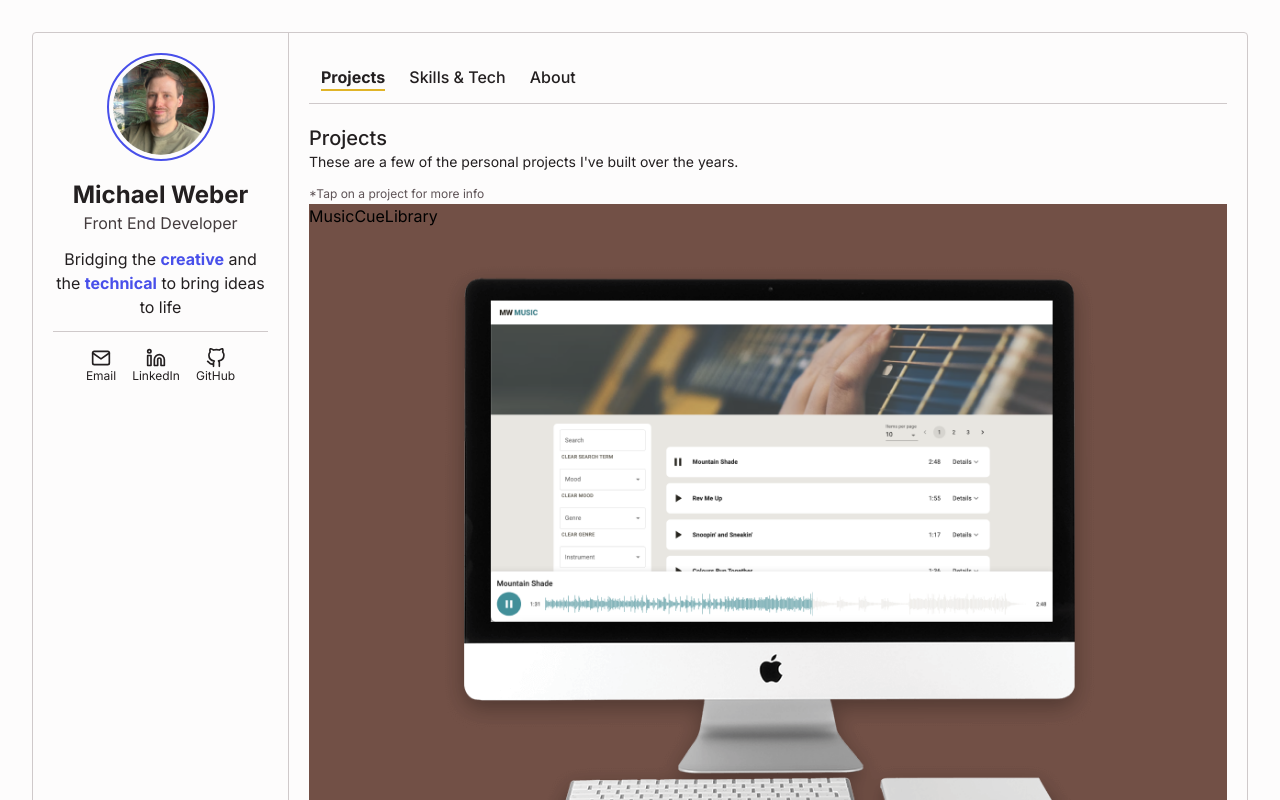
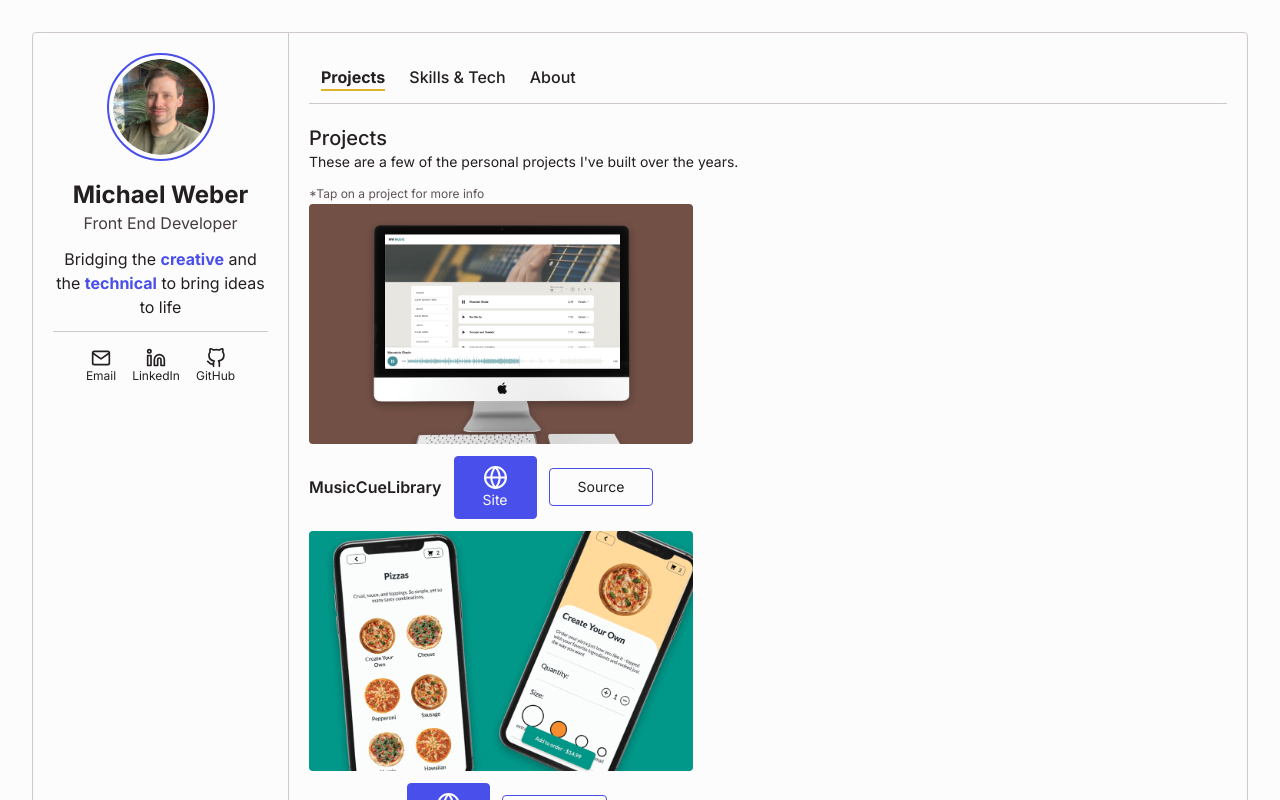
Before and after one commit to MichaelScottWeber/dev-portfolio-2025, a React (Vite) app: page / in a window 1280 px wide. Shown: the top 800 px of the page. Built offline with nearby package versions, Linux system fonts and the light colour scheme.

Commit message:
Adds styles for projects

```diff
--- a/src/components/MainContent.tsx
+++ b/src/components/MainContent.tsx
@@ -22,7 +22,7 @@ function MainContent() {
   };
 
   return (
-    <section className='w-full min-h-full md:p-5'>
+    <section className='w-full md:p-5'>
       <div className='border-b border-gray-300 flex items-center justify-start'>
         <TabButton
           onClick={() => setCurrentView('projects')}
--- a/src/components/Project.tsx
+++ b/src/components/Project.tsx
@@ -1,5 +1,7 @@
 import * as React from 'react';
 import { useState } from 'react';
+import GitHub from './icons/GitHub';
+import Globe from './icons/Globe';
 
 type Project = {
   name: string;
@@ -17,15 +19,58 @@ type ProjectProps = {
 };
 
 function Project({ data }: ProjectProps) {
+  const [showMoreInfo, setShowMoreInfo] = useState(false);
+
+  const projectClickHandler = () => setShowMoreInfo(!showMoreInfo);
+
+  const renderImageBlock = (moreInfo: boolean) => {
+    if (moreInfo) {
+      return (
+        <div className='relative'>
+          <img src={data.img2} alt='' />
+          <p className='text-white font-light absolute top-3 right-3 text-base w-4/7'>
+            {data.desc}
+          </p>
+          <p className='text-white font-light absolute bottom-3 right-3 text-sm w-4/7'>
+            Made with <br />
+            {data.tech.toString()}
+          </p>
+        </div>
+      );
+    } else {
+      return (
+        <div>
+          <img src={data.img1} alt='' />
+        </div>
+      );
+    }
+  };
+
   return (
-    <li style={{ backgroundColor: data.color }} className=''>
-      <p>{data.name}</p>
-      <img src={data.img1} alt='' />
-      <img src={data.img2} alt='' />
-      <a href={data.siteUrl}>Site</a>
-      <a href={data.sourceUrl}>Source</a>
-      <p>{data.desc}</p>
-      <p>{data.tech.toString()}</p>
+    <li className='max-w-sm'>
+      <div
+        onClick={projectClickHandler}
+        style={{ backgroundColor: data.color }}
+        className='rounded'
+      >
+        {renderImageBlock(showMoreInfo)}
+      </div>
+      <div className='flex gap-3 my-3 items-center'>
+        <h3 className='text-base text-black font-semibold'>{data.name}</h3>
+        <a
+          className='py-2 px-7 bg-primary-500 rounded  border border-primary-500 text-white text-sm'
+          href={data.siteUrl}
+        >
+          <Globe />
+          Site
+        </a>
+        <a
+          className='py-2 px-7 rounded border border-primary-500 text-black text-sm'
+          href={data.sourceUrl}
+        >
+          Source
+        </a>
+      </div>
     </li>
   );
 }
```
